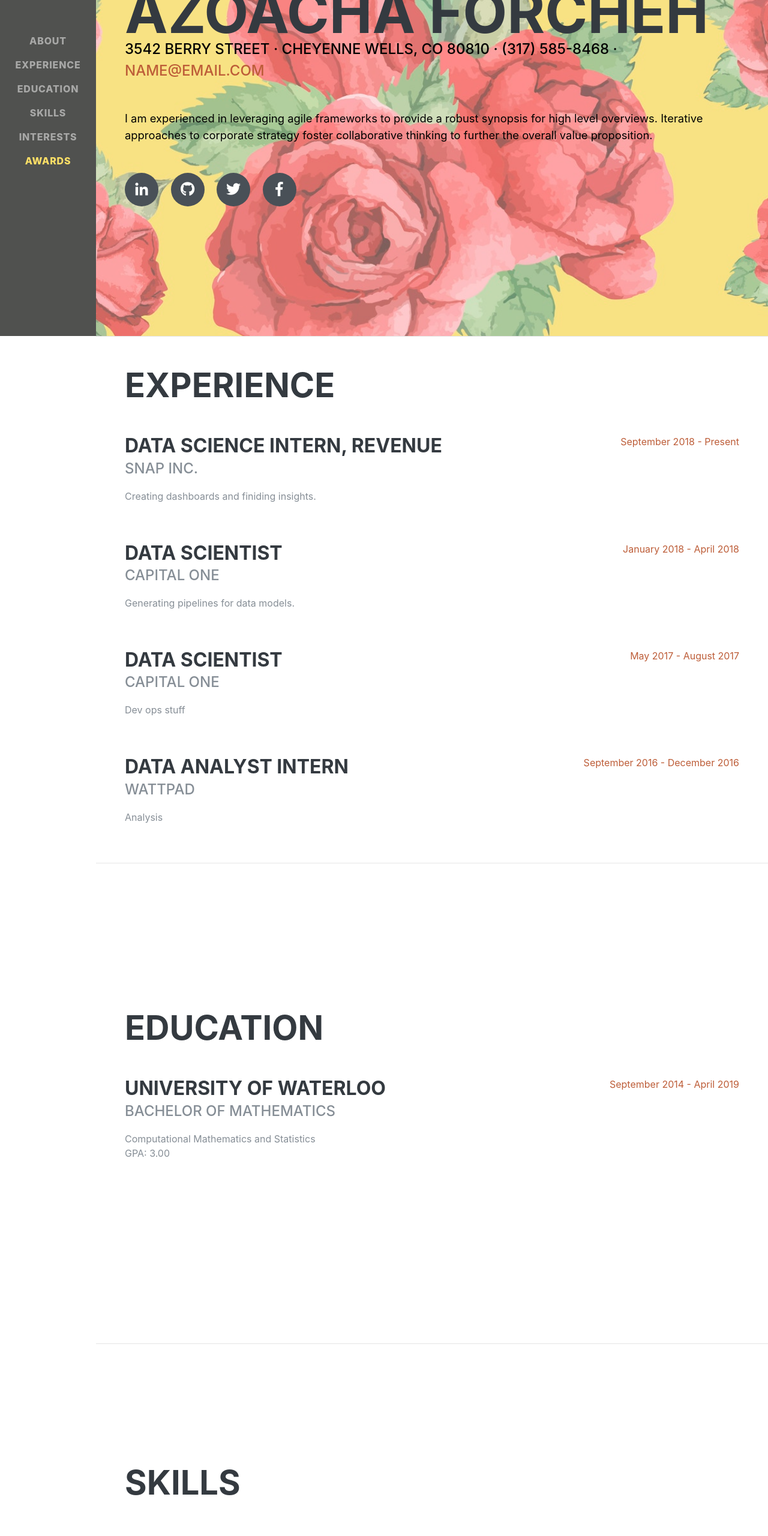
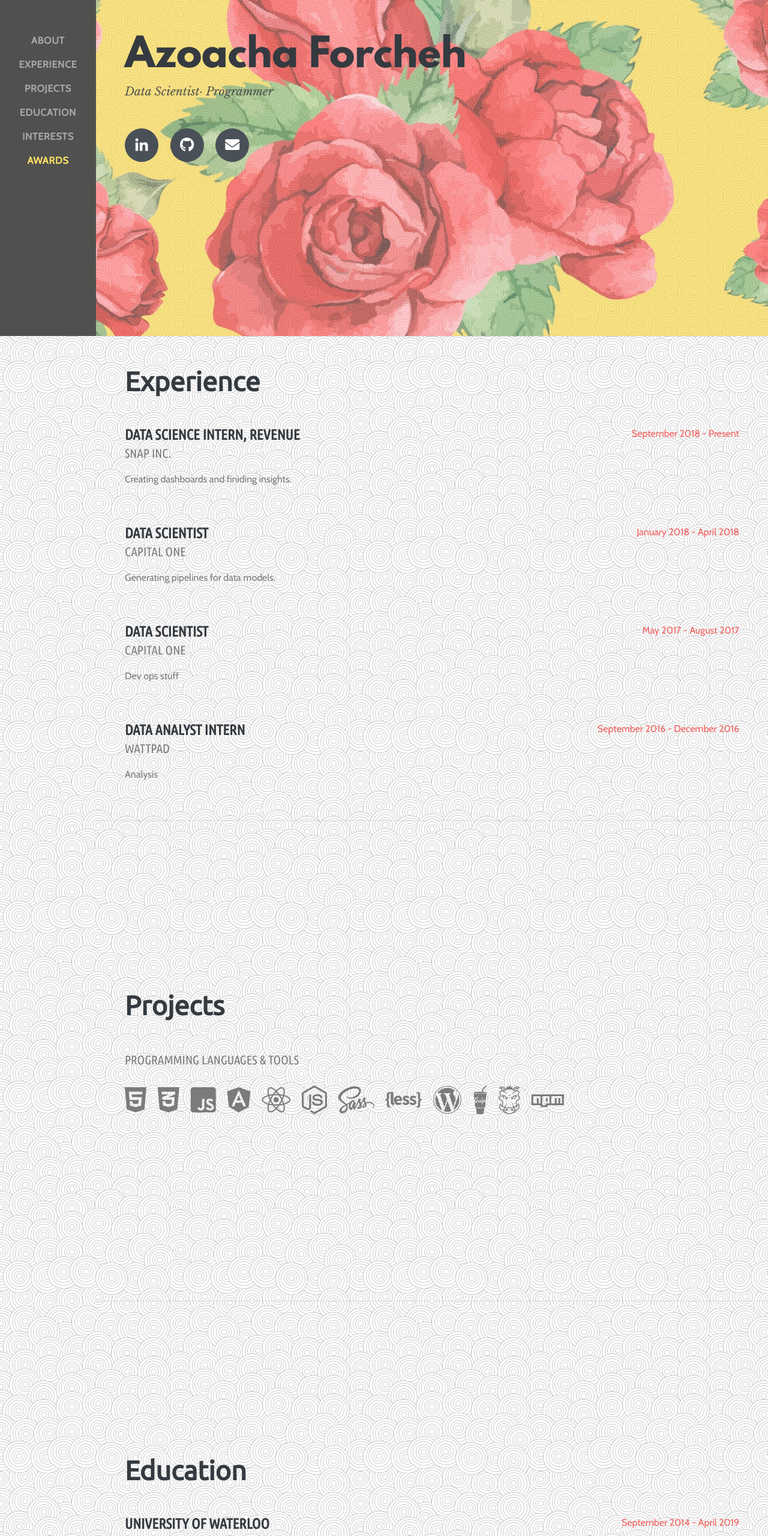
Before and after one commit to Azoacha/Website, a plain HTML site: page index.html in a window 1280 px wide. Shown: the part 240-2800 px from the top of the page at 60% size. Drawn offline with nearby package versions, Linux system fonts and the light colour scheme; a web font is replaced by a local one.

Commit message:
Font, color and background changes

```diff
--- a/css/resume.css
+++ b/css/resume.css
@@ -23,7 +23,7 @@ h3,
 h4,
 h5,
 h6 {
-  font-family: 'Saira Extra Condensed', -apple-system, BlinkMacSystemFont, 'Segoe UI', Roboto, 'Helvetica Neue', Arial, sans-serif, 'Apple Color Emoji', 'Segoe UI Emoji', 'Segoe UI Symbol', 'Noto Color Emoji';
+  font-family: 'LeagueSpartan-Bold', -apple-system, BlinkMacSystemFont, 'Segoe UI', Roboto, 'Helvetica Neue', Arial, sans-serif, 'Apple Color Emoji', 'Segoe UI Emoji', 'Segoe UI Symbol', 'Noto Color Emoji';
   font-weight: 700;
   text-transform: uppercase;
   color: #343a40
--- a/index.html
+++ b/index.html
@@ -8,12 +8,14 @@
     <meta name="description" content="">
     <meta name="author" content="">
 
-    <title>Azoacha Forcheh - Resume</title>
+    <title>Azoacha Forcheh - Personal Site</title>
 
     <!-- Bootstrap core CSS -->
     <link href="vendor/bootstrap/css/bootstrap.min.css" rel="stylesheet">
 
     <!-- Custom fonts for this template -->
+    <link href="https://fonts.googleapis.com/css?family=Arvo|Lato|Ubuntu|Ubuntu+Condensed|Cabin" rel="stylesheet">
+    <link href="https://fonts.googleapis.com/css?family=Libre+Baskerville:400i" rel="stylesheet">
     <link href="https://fonts.googleapis.com/css?family=Saira+Extra+Condensed:500,700" rel="stylesheet">
     <link href="https://fonts.googleapis.com/css?family=Muli:400,400i,800,800i" rel="stylesheet">
     <link href="vendor/fontawesome-free/css/all.min.css" rel="stylesheet">
@@ -41,10 +43,10 @@
             <a class="nav-link js-scroll-trigger" href="#experience">Experience</a>
           </li>
           <li class="nav-item">
-            <a class="nav-link js-scroll-trigger" href="#education">Education</a>
+            <a class="nav-link js-scroll-trigger" href="#projects">Projects</a>
           </li>
           <li class="nav-item">
-            <a class="nav-link js-scroll-trigger" href="#skills">Skills</a>
+            <a class="nav-link js-scroll-trigger" href="#education">Education</a>
           </li>
           <li class="nav-item">
             <a class="nav-link js-scroll-trigger" href="#interests">Interests</a>
@@ -63,22 +65,17 @@
         <div class="my-auto">
           <h1 class="mb-0">Azoacha Forcheh
           </h1>
-          <div class="subheading mb-5">3542 Berry Street · Cheyenne Wells, CO 80810 · (317) 585-8468 ·
-            <a href="mailto:name@email.com">name@email.com</a>
+          <div class="subheading mb-5" id="desc">Data Scientist· Programmer
           </div>
-          <p class="lead mb-5">I am experienced in leveraging agile frameworks to provide a robust synopsis for high level overviews. Iterative approaches to corporate strategy foster collaborative thinking to further the overall value proposition.</p>
           <div class="social-icons">
-            <a href="#">
+            <a href="https://www.linkedin.com/in/azoachaforcheh/">
               <i class="fab fa-linkedin-in"></i>
             </a>
-            <a href="#">
+            <a href="https://github.com/Azoacha">
               <i class="fab fa-github"></i>
             </a>
-            <a href="#">
-              <i class="fab fa-twitter"></i>
-            </a>
-            <a href="#">
-              <i class="fab fa-facebook-f"></i>
+            <a href="mailto:anforche@edu.uwaterloo.ca">
+              <i class="fa fa-envelope"></i>
             </a>
           </div>
         </div>
@@ -140,30 +137,9 @@
 
       <hr class="m-0">
 
-      <section class="resume-section p-3 p-lg-5 d-flex flex-column" id="education">
+      <section class="resume-section p-3 p-lg-5 d-flex flex-column" id="projects">
         <div class="my-auto">
-          <h2 class="mb-5">Education</h2>
-
-          <div class="resume-item d-flex flex-column flex-md-row mb-5">
-            <div class="resume-content mr-auto">
-              <h3 class="mb-0">University of Waterloo</h3>
-              <div class="subheading mb-3">Bachelor of Mathematics</div>
-              <div>Computational Mathematics and Statistics</div>
-              <p>GPA: 3.00</p>
-            </div>
-            <div class="resume-date text-md-right">
-              <span class="text-primary">September 2014 - April 2019</span>
-            </div>
-          </div>
-
-        </div>
-      </section>
-
-      <hr class="m-0">
-
-      <section class="resume-section p-3 p-lg-5 d-flex flex-column" id="skills">
-        <div class="my-auto">
-          <h2 class="mb-5">Skills</h2>
+          <h2 class="mb-5">Projects</h2>
 
           <div class="subheading mb-3">Programming Languages &amp; Tools</div>
           <ul class="list-inline dev-icons">
@@ -205,21 +181,26 @@
             </li>
           </ul>
 
-          <div class="subheading mb-3">Workflow</div>
-          <ul class="fa-ul mb-0">
-            <li>
-              <i class="fa-li fa fa-check"></i>
-              Mobile-First, Responsive Design</li>
-            <li>
-              <i class="fa-li fa fa-check"></i>
-              Cross Browser Testing &amp; Debugging</li>
-            <li>
-              <i class="fa-li fa fa-check"></i>
-              Cross Functional Teams</li>
-            <li>
-              <i class="fa-li fa fa-check"></i>
-              Agile Development &amp; Scrum</li>
-          </ul>
+      </section>
+
+      <hr class="m-0">
+
+      <section class="resume-section p-3 p-lg-5 d-flex flex-column" id="education">
+        <div class="my-auto">
+          <h2 class="mb-5">Education</h2>
+
+          <div class="resume-item d-flex flex-column flex-md-row mb-5">
+            <div class="resume-content mr-auto">
+              <h3 class="mb-0">University of Waterloo</h3>
+              <div class="subheading mb-3">Bachelor of Mathematics</div>
+              <div>Computational Mathematics and Statistics</div>
+              <p>GPA: 3.00</p>
+            </div>
+            <div class="resume-date text-md-right">
+              <span class="text-primary">September 2014 - April 2019</span>
+            </div>
+          </div>
+
         </div>
       </section>
 
```
Also changed, not shown: css/resume.min.css, fonts/LeagueSpartan-Bold.otf (added), img/dust_scratches.png (added), img/swirl_pattern.png (added), 1 other file.
